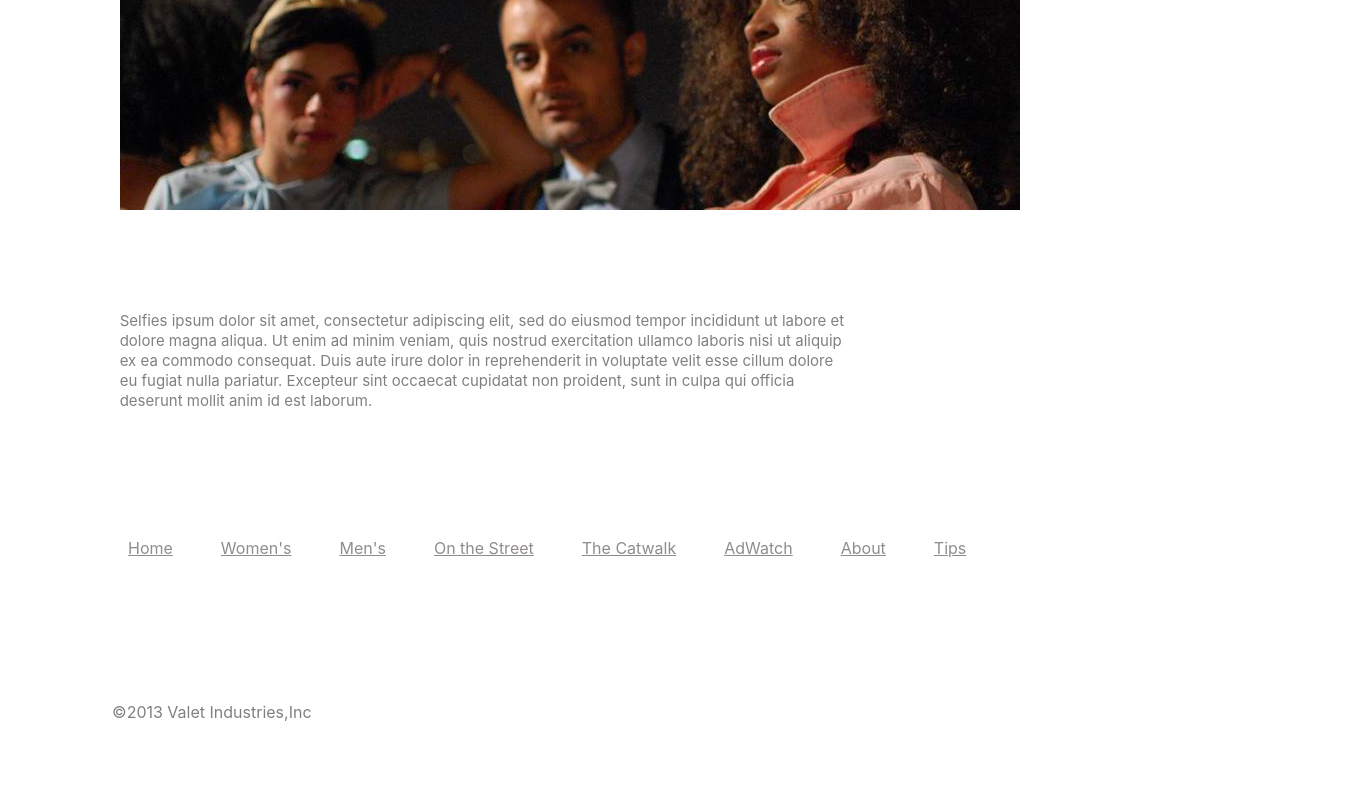
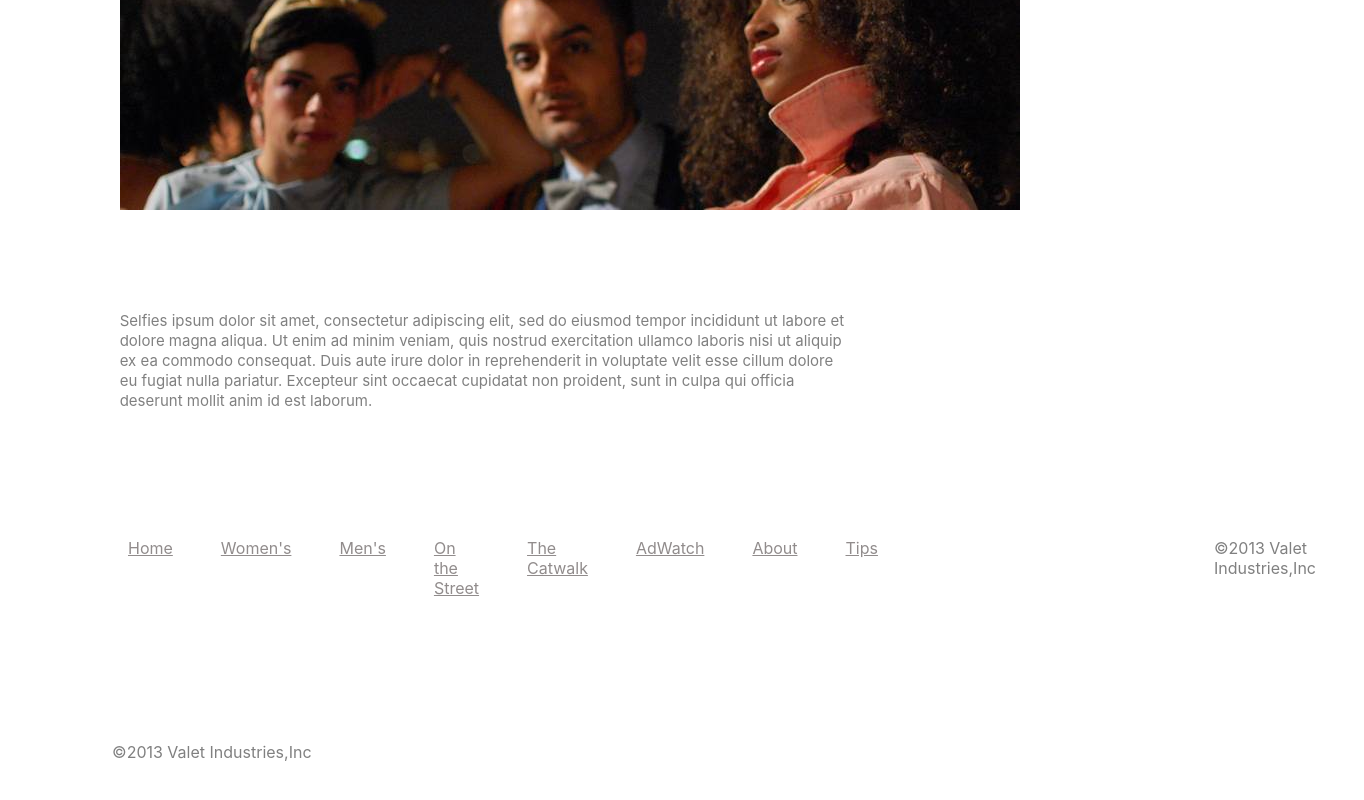
Before and after one commit to pankajajoshi/ReactLessons, a React (Create React App) app in the folder Fashion_Blog_Mocup_React/w8d4-fashionblogrecreatemockup-react/: page / in a window 1280 px wide. Shown: the part 1156-1956 px from the top of the page, 1364 px wide, since content can reach past the window. Built offline with nearby package versions, Linux system fonts and the light colour scheme.

Commit message:
minor adjustments

```diff
--- a/Fashion_Blog_Mocup_React/w8d4-fashionblogrecreatemockup-react/src/components/Footerbar.js
+++ b/Fashion_Blog_Mocup_React/w8d4-fashionblogrecreatemockup-react/src/components/Footerbar.js
@@ -1,6 +1,7 @@
 export default function Footerbar(){
     return <footer className="footerbar">
-      <div>
+
+      <div >
       <ul>
       <a href="/" className="footertab">Home</a>
 
@@ -15,5 +16,8 @@ export default function Footerbar(){
 
       </ul>
       </div>
+
+      <ul>   <div className="copyrightfooter">©2013 Valet Industries,Inc</div></ul>
+
      </footer>
      }
```
